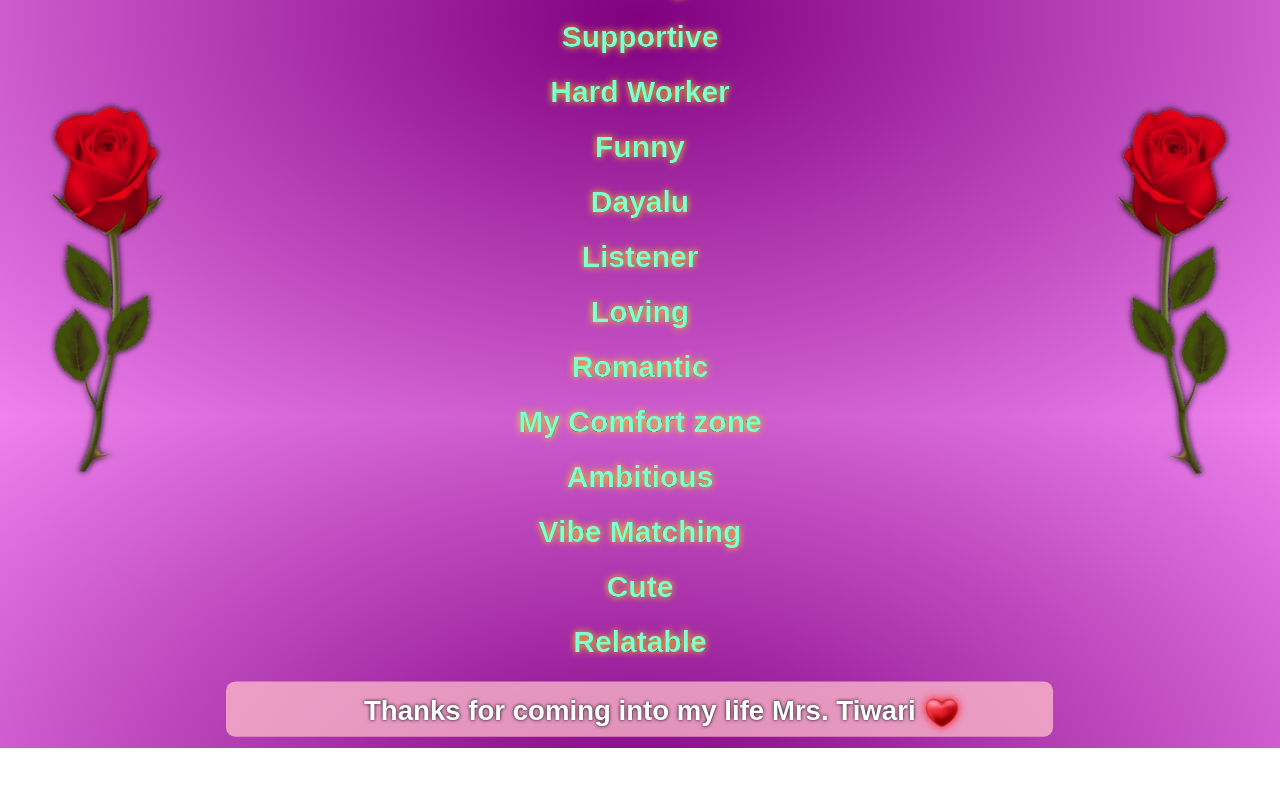
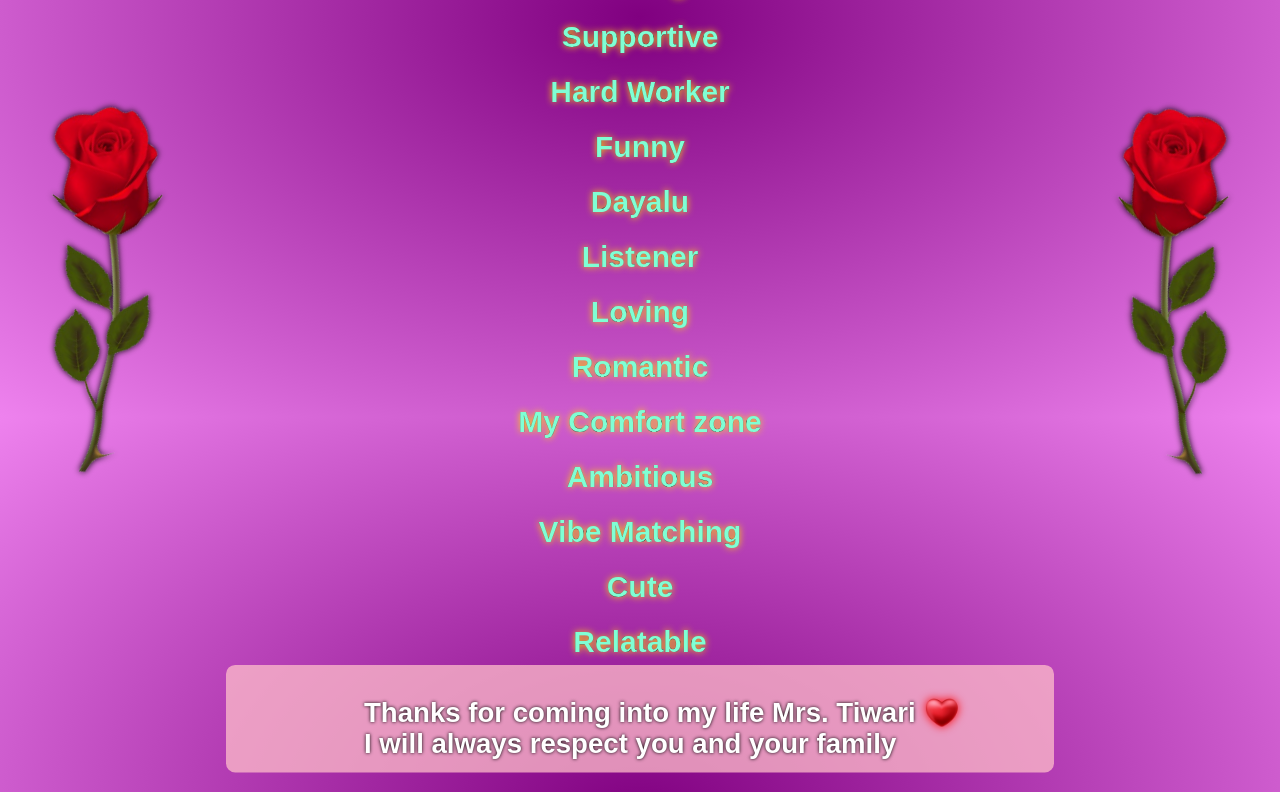
Before and after one commit to Vishal05it/Confession-First, a React (Vite) app: page /tareef in a window 1280 px wide. Shown: the part 383-1175 px from the top of the page. Before the commit the page ends 1131 px from the top, so only its background shows below. Built offline with nearby package versions, Linux system fonts and the light colour scheme.

Commit message:
Changes Made

```diff
--- a/src/Components/MainSect.jsx
+++ b/src/Components/MainSect.jsx
@@ -5,7 +5,7 @@ import keyImg from "./vintage-heart-shaped-key-symbolizing-love-and-romance-png.
 import hrtImg from "./Styles/heart-removebg-preview.png";
 import rosePic from "./Styles/rose_PNG66731-removebg-preview.png";
 import sparkles from "./Styles/clearSparkles-removebg-preview.png";
-import song from "./Tu itni Khoobsurat Hai Reloaded - Prakriti Kakar _ Amjad Nadeem _ Jubin Nautiyal _ Gaurav Jang(M4A_128K).mp4";
+import song from "../TujhMeRab.mp4";
 import { NavLink } from "react-router-dom";
 
 function MainSect() {
@@ -46,7 +46,7 @@ function MainSect() {
           }, 1100);
         }}
       >
-        <video src={song} autoPlay loop controls></video>
+        <audio src={song} controls autoPlay loop></audio>
         <img src={keyImg} alt="" id="keyPic" ref={key} />
         <div
           id="imgDiv"
--- a/src/Components/Tareef.jsx
+++ b/src/Components/Tareef.jsx
@@ -44,9 +44,12 @@ function Tareef() {
             zIndex: "3",
             animation: "squishing 2s linear infinite ",
             fontFamily: "sans-serif",
+            maxWidth: "600px",
+            paddingBottom: "10px",
           }}
         >
-          Thanks for coming into my life Mrs. Tiwari{" "}
+          Thanks for coming into my life Mrs. Tiwari I will always respect you
+          and your family
           <img
             src={hrtImg}
             style={{
@@ -65,7 +68,7 @@ function Tareef() {
               left: "-25%",
               width: "150%",
               backgroundColor: "rgba(255, 192, 203, 0.742)",
-              height: "100%",
+              height: "150%",
               zIndex: "-1",
               padding: "30px 100px",
               borderRadius: "10px",
```
Also changed, not shown: 1 other file (tests, documents, lock files or other folders).
